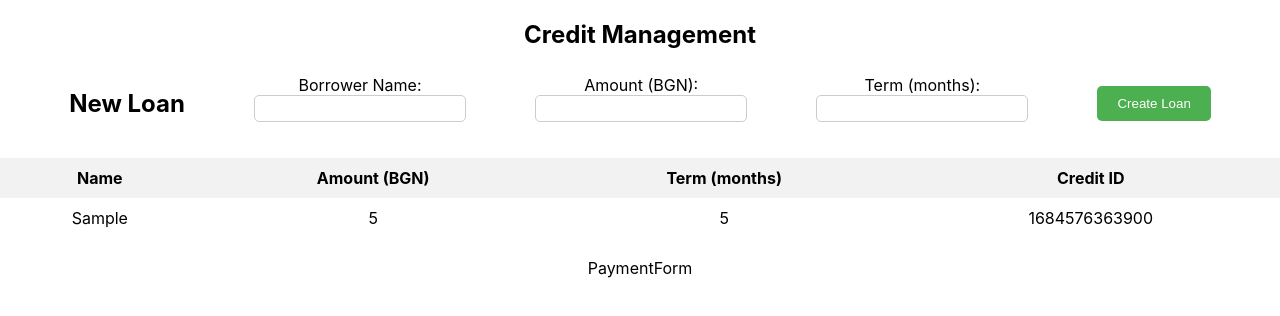
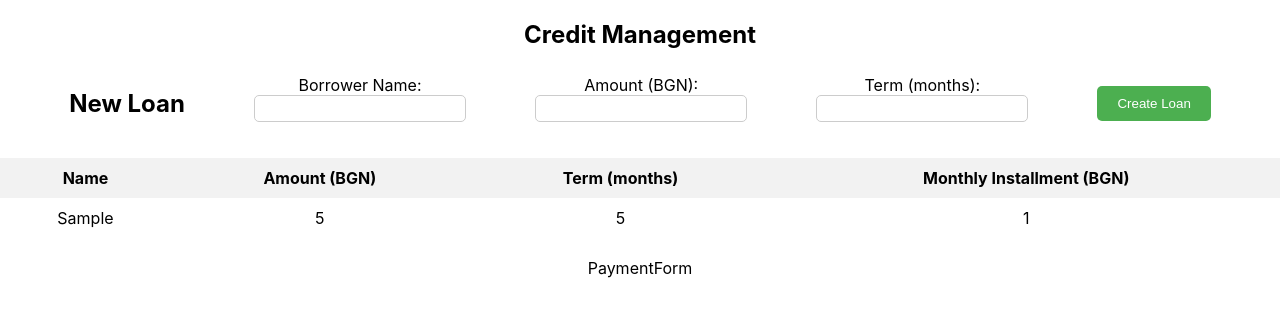
Before and after one commit to MitkoG/credit-managment, a React (Create React App) app: page / in a window 1280 px wide. Both pictures are taken after typing "Sample", "5", "5" into the empty fields and a click on the button "Create Loan". Shown: the top 316 px of the page. Built offline with nearby package versions, Linux system fonts and the light colour scheme.

Commit message:
add installment instead if id

```diff
--- a/src/components/CreditsList.js
+++ b/src/components/CreditsList.js
@@ -9,7 +9,8 @@ function CreditsList({ credits }) {
           <th className="table-header">Name</th>
           <th className="table-header">Amount (BGN)</th>
           <th className="table-header">Term (months)</th>
-          <th className="table-header">Credit ID</th>
+          <th className="table-header">Monthly Installment (BGN)</th>
+          {/* <th className="table-header">Credit ID</th> */}
         </tr>
       </thead>
       <tbody>
@@ -18,7 +19,8 @@ function CreditsList({ credits }) {
             <td>{credit.name}</td>
             <td>{credit.amount}</td>
             <td>{credit.term}</td>
-            <td>{credit.id}</td>
+            <td>{credit.amount / credit.term}</td>
+            {/* <td>{credit.id}</td> */}
           </tr>
         ))}
       </tbody>
@@ -26,4 +28,4 @@ function CreditsList({ credits }) {
   );
 }
 
-export default React.memo(CreditsList)
+export default React.memo(CreditsList);
```
